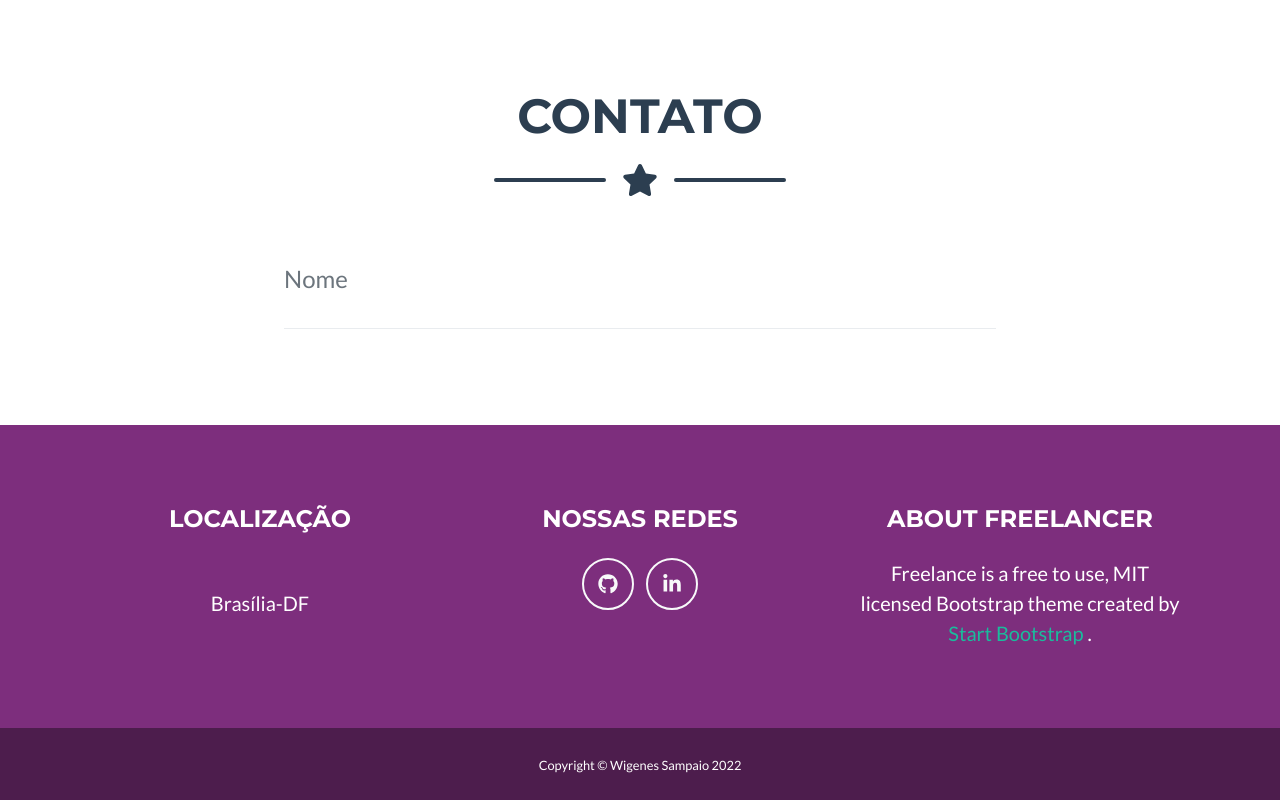
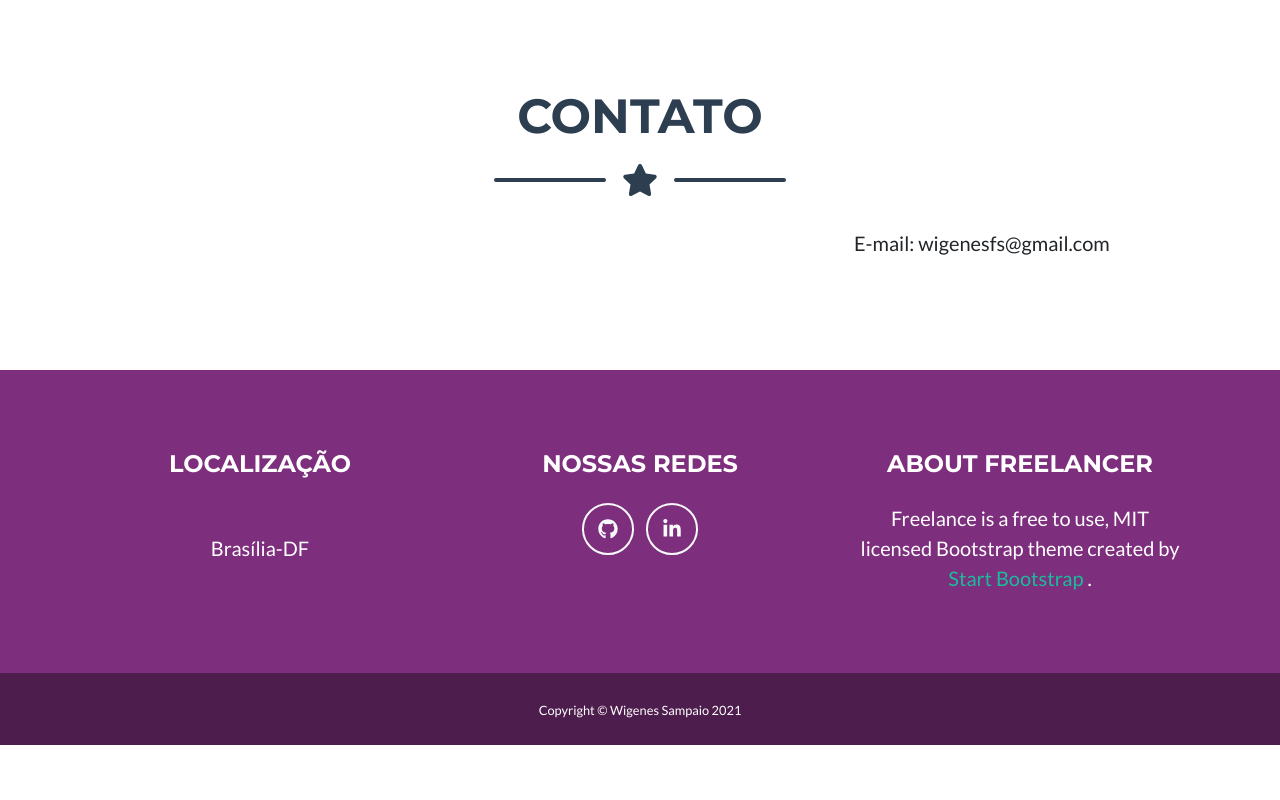
Before and after one commit to wigenesfs/portfolio, a plain HTML site: page index.html in a window 1280 px wide. Shown: the part 2010-2810 px from the top of the page. After the commit the page ends 2755 px from the top, so only its background shows below. Drawn offline with nearby package versions, Linux system fonts and the light colour scheme.

Commit message:
Update index.html

```diff
--- a/index.html
+++ b/index.html
@@ -160,19 +160,23 @@
                     <div class="divider-custom-icon"><i class="fas fa-star"></i></div>
                     <div class="divider-custom-line"></div>
                 </div>
-                <!-- Contact Section Form-->
+                <!-- About Section Content-->
                 <div class="row">
+                    <div class="col-lg-4 ml-auto"><p class="lead">E-mail: wigenesfs@gmail.com</p></div>
+                </div>
+				<!-- Contact Section Form-->
+                <!-- <div class="row">
                     <div class="col-lg-8 mx-auto">
                         <!-- To configure the contact form email address, go to mail/contact_me.php and update the email address in the PHP file on line 19.-->
-                        <form id="contactForm" name="sentMessage" novalidate="novalidate">
+                        <!-- <form id="contactForm" name="sentMessage" novalidate="novalidate">
                             <div class="control-group">
                                 <div class="form-group floating-label-form-group controls mb-0 pb-2">
-                                    <label>E-mail: wigenesfs@gmail.com</label>
+                                    <label>Nome</label>
                                     <input class="form-control" id="name" type="text" placeholder="Nome" required="required" data-validation-required-message="Digite seu nome completo." />
                                     <p class="help-block text-danger"></p>
                                 </div>
                             </div>
-                            <!--<div class="control-group">
+                            <div class="control-group">
                                 <div class="form-group floating-label-form-group controls mb-0 pb-2">
                                     <label>E-mail</label>
                                     <input class="form-control" id="email" type="email" placeholder="E-mail" required="required" data-validation-required-message="Digite seu endereço de e-mail." />
@@ -235,7 +239,7 @@
         </footer>
         <!-- Copyright Section-->
         <div class="copyright py-4 text-center text-white">
-            <div class="container"><small>Copyright © Wigenes Sampaio 2022</small></div>
+            <div class="container"><small>Copyright © Wigenes Sampaio 2021</small></div>
         </div>
         <!-- Scroll to Top Button (Only visible on small and extra-small screen sizes)-->
         <div class="scroll-to-top d-lg-none position-fixed">
```
